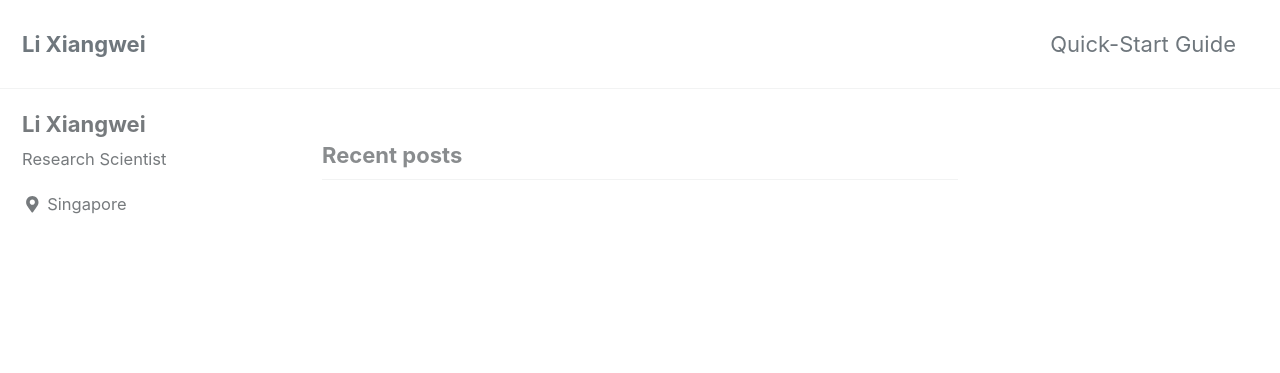
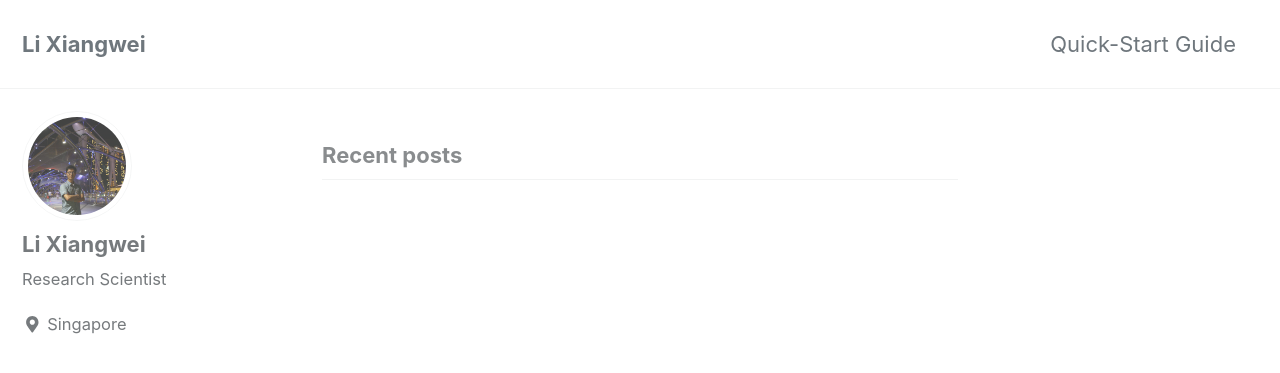
Before and after one commit to louislxw/louislxw.github.io, a Jekyll site: the page built from index.html, in a window 1280 px wide and 900 px high. Shown: the top 373 px of the window. Built offline with Jekyll 4.4.1, drawn with Linux system fonts in a browser that asks for light colours; cached includes are drawn as plain includes; nearby versions of some CDN libraries; the list of posts is cut into pages by our own code.

Commit message:
Adding the photos

```diff
--- a/_config.yml
+++ b/_config.yml
@@ -107,7 +107,7 @@
 # Site Author
 author:
   name             : "Li Xiangwei"
-  avatar           : # path of avatar image, e.g. "/assets/images/bio-photo.jpg"
+  avatar           : "/images/bio-photo.jpg"# path of avatar image, e.g. "/assets/images/bio-photo.jpg"
   bio              : "Research Scientist"
   location         : "Singapore"
   email            :
--- a/index.html
+++ b/index.html
@@ -1,4 +1,6 @@
 ---
 layout: home
 author_profile: true
+header:
+image: "/images/sunflowerfield.jpg"
 ---
```
Also changed, not shown: images/bio-photo.jpg (added), images/sunflowerfield.jpg (added), 2 other files.
